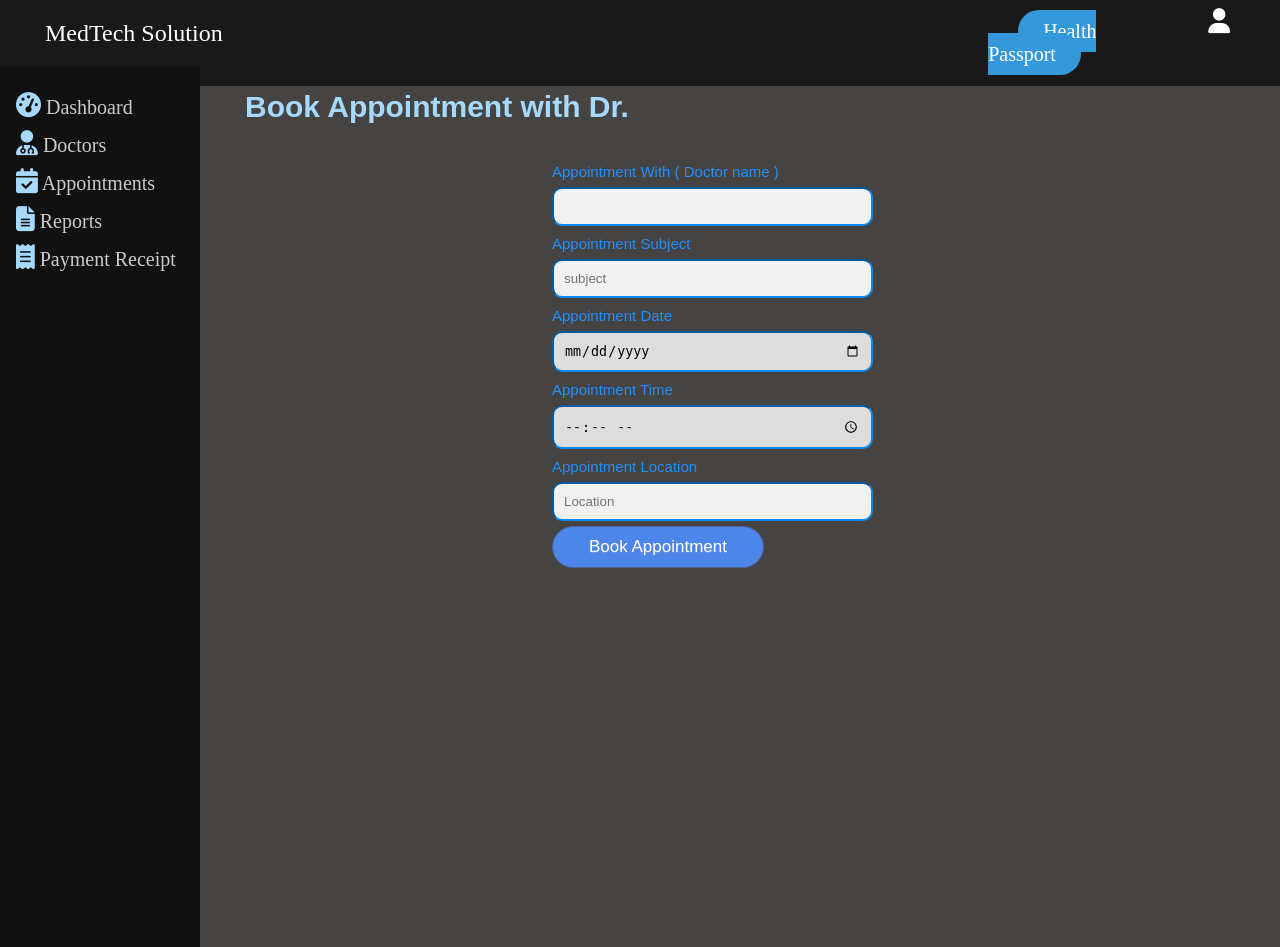
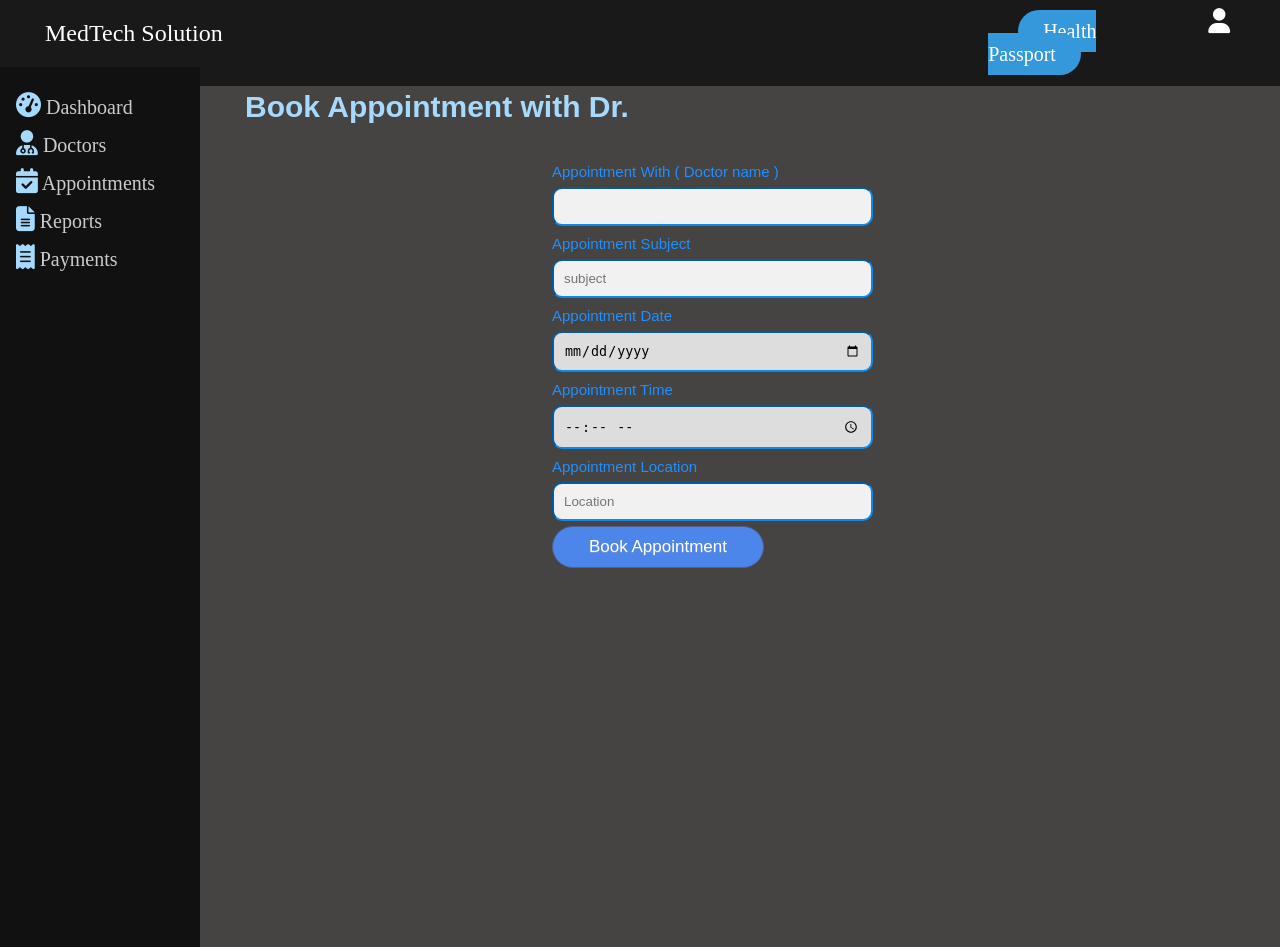
Before and after one commit to darshangawade/Medtech-Updated, a PHP site: page /book_appointment.php in a window 1280 px wide. Run offline with PHP 8.4, Linux system fonts and the light colour scheme; the visitor is signed in with stand-in values (Sample User, id 1); data that the repository does not hold is empty; some libraries are stand-ins or nearby versions; some web fonts are replaced.

Commit message:
Update pat_vertical_nav.php

```diff
--- a/patient/pat_vertical_nav.php
+++ b/patient/pat_vertical_nav.php
@@ -3,5 +3,5 @@
   <a href="doctors.php"><span style="font-size:25px; color:#a6d9fc" class="fas fa-user-md"></span> Doctors</a>
   <a href="pat_appointment.php"><span style="font-size:25px; color:#a6d9fc" class="fas fa-calendar-check"></span> Appointments</a>
   <a href="patient_report.php"><span style="font-size:25px; color:#a6d9fc" class="fas fa-file-alt"></span> Reports</a>
-  <a href="pat_pay_receipt.php"><span style="font-size:25px; color:#a6d9fc" class="fas fa-receipt"></span> Payment Receipt</a>
+  <a href="pat_pay_receipt.php"><span style="font-size:25px; color:#a6d9fc" class="fas fa-receipt"></span> Payments</a>
 </div>
```
